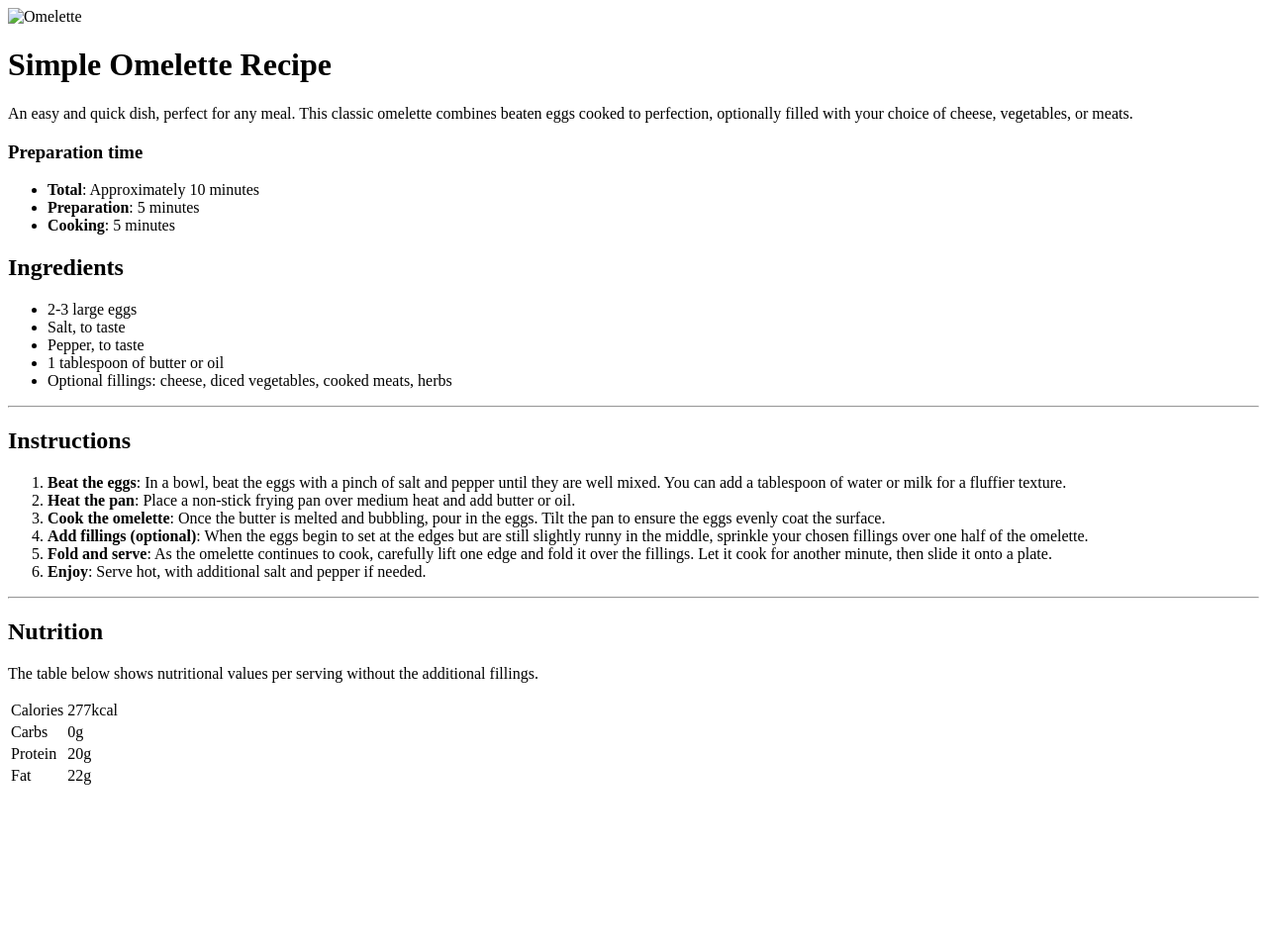
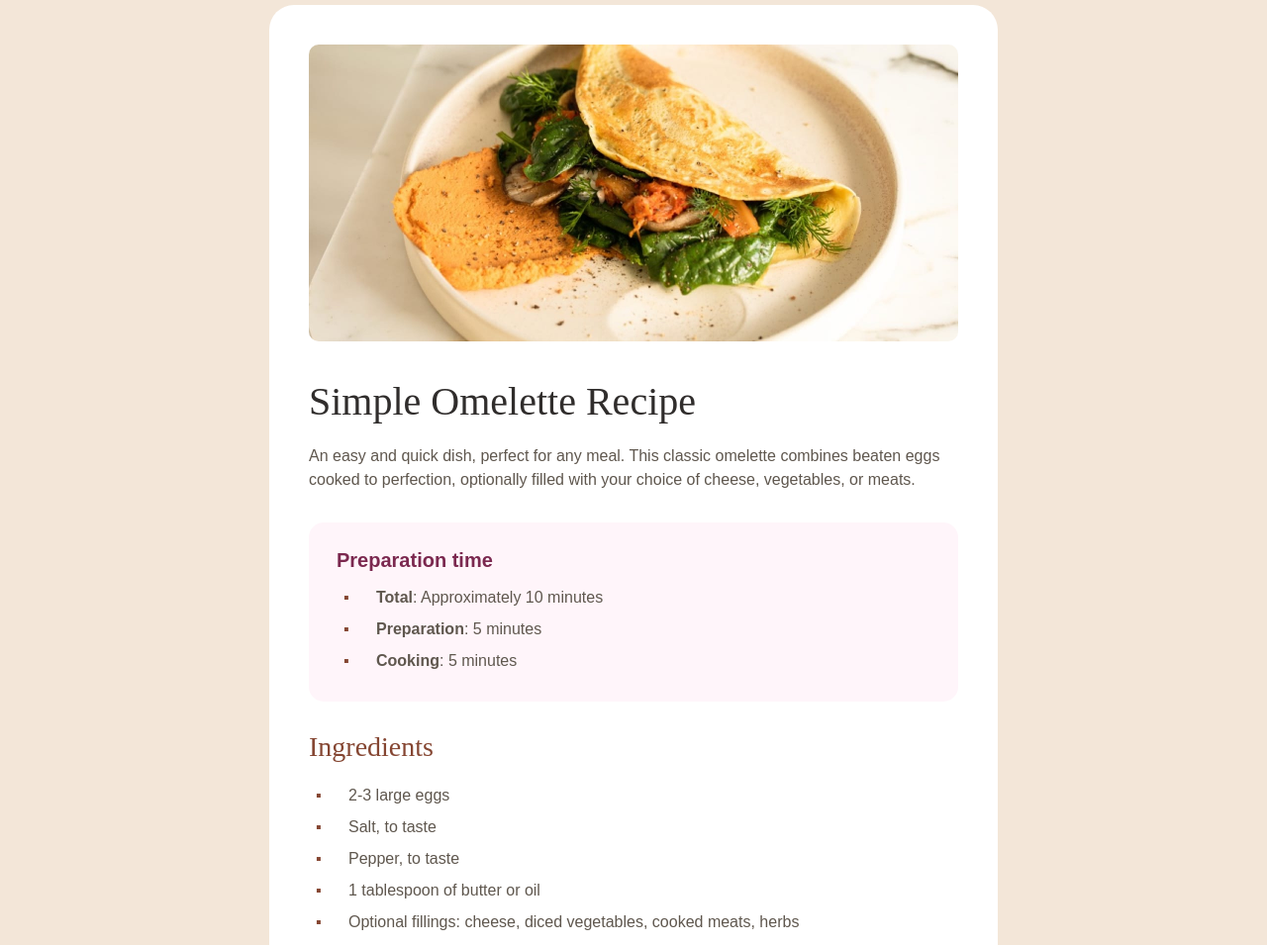
Before and after one commit to Absynthee/recipe-page-main, a plain HTML site: page index.html in a window 1280 px wide. Shown: the top 955 px of the page at 99% size. Before the commit the page ends 804 px from the top, so only its background shows below. Drawn offline with nearby package versions, Linux system fonts and the light colour scheme; the site is published under a folder, as on GitHub Pages, so addresses that start at the root find nothing.

Commit message:
Update index.html
Fix links

```diff
--- a/index.html
+++ b/index.html
@@ -5,7 +5,7 @@
   <meta charset="UTF-8">
   <meta name="viewport" content="width=device-width, initial-scale=1.0">
   <link rel="icon" type="image/png" sizes="32x32" href="./assets/images/favicon-32x32.png">
-  <link rel="stylesheet" href="/styles/main.css">
+  <link rel="stylesheet" href="styles/main.css">
   <script src="https://ajax.googleapis.com/ajax/libs/jquery/3.5.1/jquery.min.js"></script>
   <script src="styles/script.js"></script>
   <title>Frontend Mentor | Recipe page</title>
@@ -15,7 +15,7 @@
 
   <main>
 
-    <img class="hero" src="/assets/images/image-omelette.jpeg" alt="Omelette">
+    <img class="hero" src="assets/images/image-omelette.jpeg" alt="Omelette">
     <div class="content">
       <h1>Simple Omelette Recipe</h1>
       <p>
```
